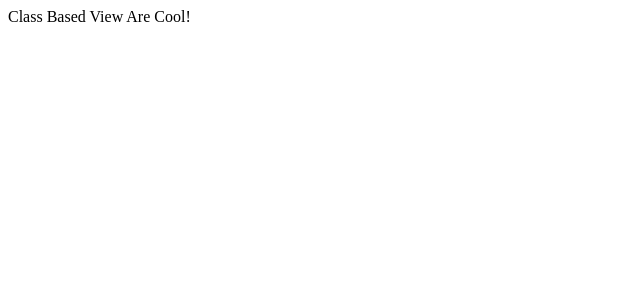
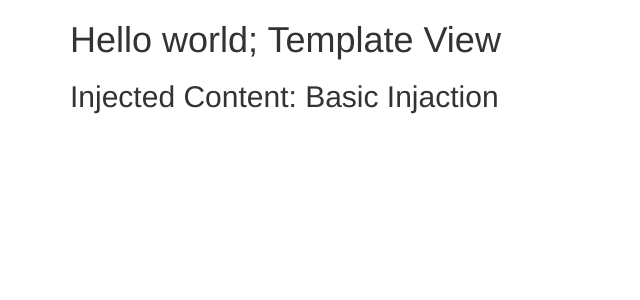
Before and after one commit to emad566/udemy-python-django-fullstack, a Django app: page / in a window 1280 px wide. Shown: the top 300 px of the page, without its empty margins (0-640 px from the left). Run offline with Django 3.2, Linux system fonts and the light colour scheme; some libraries are stand-ins or nearby versions.

Commit message:
After Finish Lesson 159 Template Views with CBV-subtitle-en

```diff
--- a/22-Advanced-Topics-CBVs/advanced_section/advcbv/advcbv/urls.py
+++ b/22-Advanced-Topics-CBVs/advanced_section/advcbv/advcbv/urls.py
@@ -19,5 +19,5 @@ from basic_app import views
 
 urlpatterns = [
     path('admin/', admin.site.urls),
-    path('', views.CBView.as_view()),
+    path('', views.IndexView.as_view()),
 ]
--- a/22-Advanced-Topics-CBVs/advanced_section/advcbv/basic_app/views.py
+++ b/22-Advanced-Topics-CBVs/advanced_section/advcbv/basic_app/views.py
@@ -1,11 +1,19 @@
 from django.shortcuts import render
 
-from django.views.generic import View
-from django.http import HttpResponse
+from django.views.generic import View, TemplateView
+# from django.http import HttpResponse
 
-class CBView(View):
-    def get(self, request):
-        return HttpResponse("Class Based View Are Cool!")
+class IndexView(TemplateView):
+    template_name = 'index.html'
+
+    def get_context_data(self, **kwargs):
+        context = super().get_context_data(**kwargs)
+        context['injectme'] = 'Basic Injaction'
+        return context
+
+# class CBView(View):
+#     def get(self, request):
+#         return HttpResponse("Class Based View Are Cool!")
 
 
 # Create your views here.
--- a/22-Advanced-Topics-CBVs/advanced_section/advcbv/templates/index.html
+++ b/22-Advanced-Topics-CBVs/advanced_section/advcbv/templates/index.html
@@ -2,5 +2,6 @@
 {% block title %}Index{% endblock %}
 
 {% block body_block %}
-<h1>Hello world; Index Home Page</h1>
+<h1>Hello world; Template View</h1>
+<h2>Injected Content: {{ injectme }}</h2>
 {% endblock %}
```
